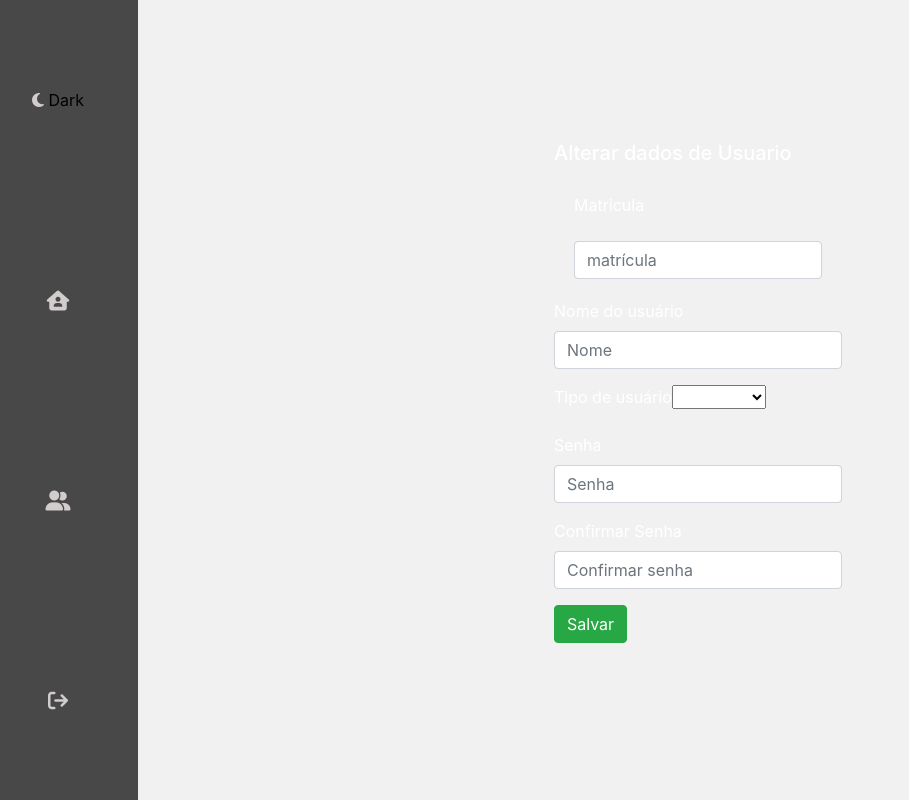
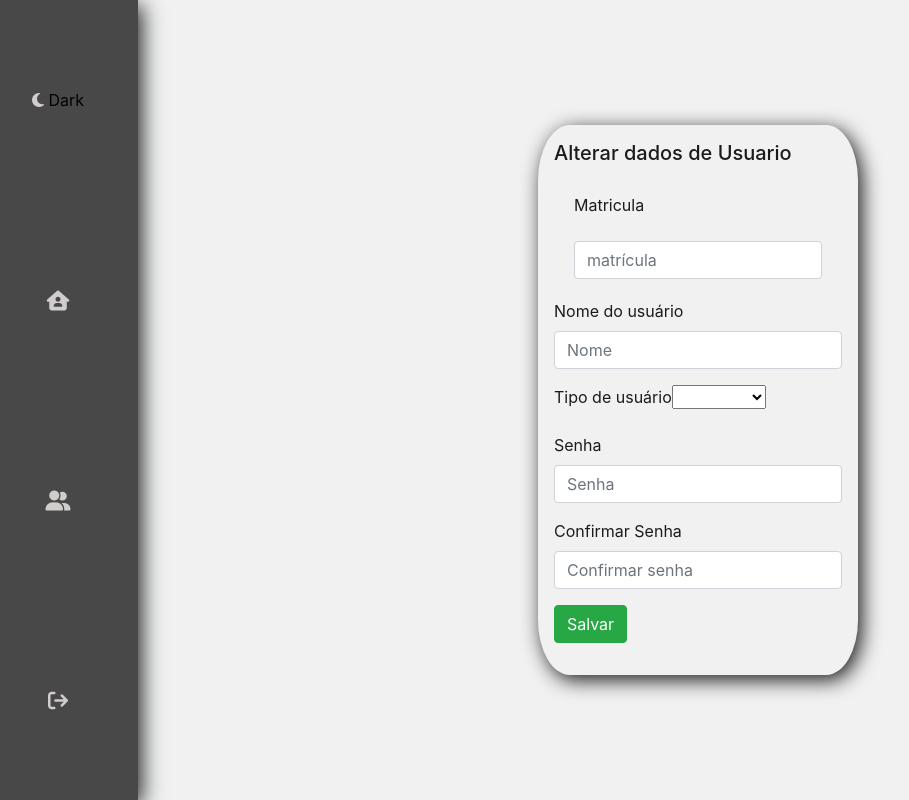
Before and after one commit to julianadeveloper/FuncionariosFront, a Vue app: page /atualizar/1 in a window 1280 px wide. Shown: the whole page, without its empty margins (22-931 px from the left). Built offline with nearby package versions, Linux system fonts and the light colour scheme; no server answers; sample sign-in values are in the browser's storage; a web font is replaced by a local one.

Commit message:
redirecionamento/box-shadow-lateral-bar

```diff
--- a/src/components/LateralBar.vue
+++ b/src/components/LateralBar.vue
@@ -58,6 +58,7 @@ export default defineComponent({
   width: 10rem;
   height: 100vh;
   background: rgba(17, 16, 16, 0.747);
+    box-shadow: 4px 5px 20px;
 }
 
 button {
--- a/src/components/UpdateUser.vue
+++ b/src/components/UpdateUser.vue
@@ -50,7 +50,7 @@
           v-model="user.password"
         />
       </div>
-      <button type="button" class="btn btn-success" @click="update()">
+      <button type="button" class="btn btn-success"  @click.prevent="update(), $router.push({name: 'home'})">
         Salvar
       </button>
     </div>
@@ -94,9 +94,11 @@ export default defineComponent({
 </script>
 <style scope>
 .form-update {
+  box-shadow: 4px 5px 20px;
+
   align-items: center;
   justify-content: center;
-  color: white;
+  color: var(--text-primary);
   padding: 1rem;
   width: 20rem;
   height: auto;
```
